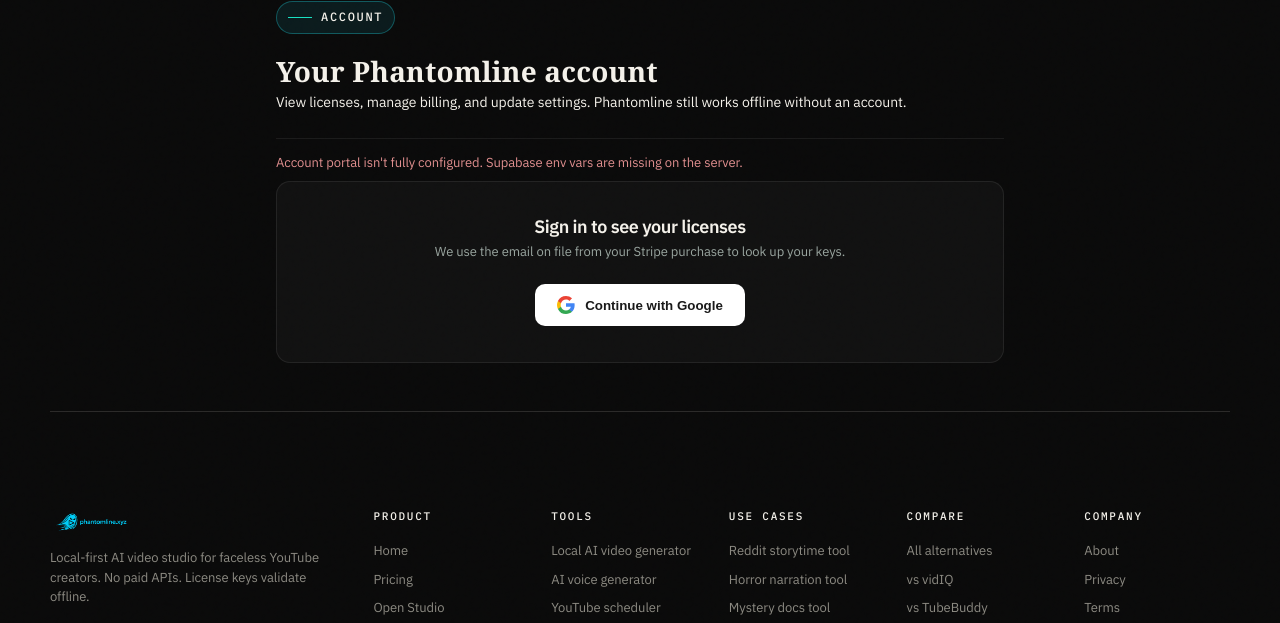
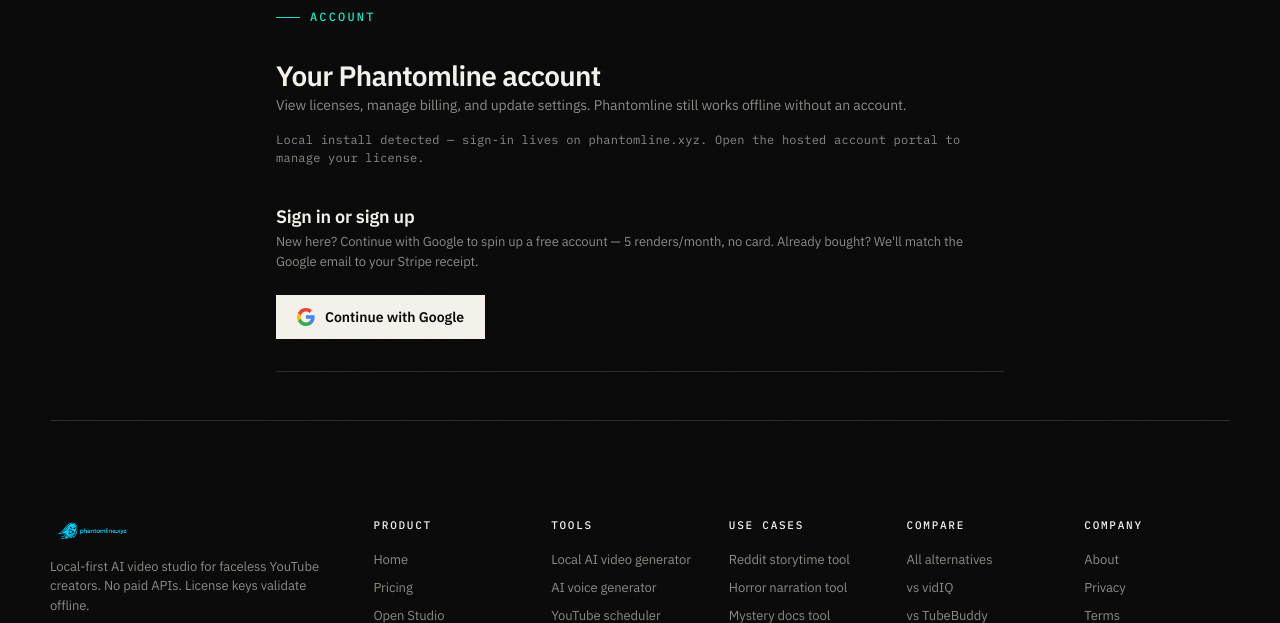
Before and after one commit to Kyle-McCool/phantomline, a Flask app: page /account in a window 1280 px wide. Shown: the part 107-730 px from the top of the page. Run offline with Flask 3, Linux system fonts and the light colour scheme; some libraries are stand-ins or nearby versions.

Commit message:
UX audit fixes: /account brand-align + new-user state, /download IA fix
Closes top 5 ROI items from the standard-depth UX audit:
- /account: drop article.css, brand-align with landing.css tokens
  (IBM Plex, hairline cards, brand-teal accents). Localhost-friendly
  status banner instead of scary red error. New-user empty state with
  free-tier framing + 'Open Studio' / 'See plans' CTAs.
- account.html: signin copy 'Sign in or sign up' instead of assuming
  prior Stripe purchase.
- /download: default tab flipped from 'Open in Claude Code (EASIEST)'
  to 'Manual steps (RECOMMENDED)' — non-tech persona was bouncing on
  a developer-tool entry point.
- install.html: title fix ('Install Phantomline' not 'Install
  Phantomline desktop for Phantomline'), back-link → / instead of
  /app (user hasn't installed yet).

Validated locally: console clean, Plex fonts on h1/button/body,
status no longer red on localhost, default install pane is manual.

Co-Authored-By: Claude Opus 4.7 (1M context) <noreply@anthropic.com>

```diff
--- a/static/account.js
+++ b/static/account.js
@@ -79,13 +79,30 @@ if (safeNextPathTopLevel()) {
 
 // ---------------------------------------------------------------------------
 // Hard-fail short-circuit if Supabase config is missing on the server. Show
-// the signin card with a clear status so the user knows what to fix.
+// the signin card without a scary red banner on local dev — desktop installs
+// don't have Supabase env vars by design, so a "this site is broken" warning
+// is a false positive. On hosted (phantomline.xyz) the warning still fires
+// loudly because it IS a misconfigured deploy.
 // ---------------------------------------------------------------------------
+const _hostname = location.hostname || "";
+const _isLocal =
+  _hostname === "localhost" ||
+  _hostname === "127.0.0.1" ||
+  _hostname === "" ||
+  _hostname.endsWith(".local");
+
 if (!SUPABASE_URL || !SUPABASE_ANON_KEY) {
-  setStatus(
-    "Account portal isn't fully configured. Supabase env vars are missing on the server.",
-    "error",
-  );
+  if (_isLocal) {
+    // Friendly local message: this is your desktop install, no panic.
+    setStatus(
+      "Local install detected — sign-in lives on phantomline.xyz. Open the hosted account portal to manage your license.",
+    );
+  } else {
+    setStatus(
+      "Account portal isn't fully configured. Supabase env vars are missing on the server.",
+      "error",
+    );
+  }
   $("#signin-card").hidden = false;
 } else {
   // Dynamic import wrapped so a network/CSP error is visible to the user
@@ -180,7 +197,26 @@ if (!SUPABASE_URL || !SUPABASE_ANON_KEY) {
     function renderLicenses(licenses) {
       const list = $("#licenses-list");
       if (!licenses || !licenses.length) {
-        list.innerHTML = `<div class="empty">No licenses on this email yet. After a Stripe purchase, your key arrives by email and shows up here within a minute.</div>`;
+        // Friendly empty state for new (free-tier) users. The previous copy
+        // ("No licenses on this email yet") read as a dead end — but a fresh
+        // sign-in IS a free account, so we lead with the positive frame and
+        // give them two next-steps: open Studio (use what they have) or
+        // upgrade (convert).
+        list.innerHTML = `
+          <div class="card">
+            <h3>You're on the Free tier <span class="pill">Active</span></h3>
+            <p class="meta">5 video renders per month, full local AI pipeline, project library. No card on file.</p>
+            <div class="row-actions">
+              <a class="cta signal" href="/app">Open Studio</a>
+              <a class="cta secondary" href="/pricing">See paid plans</a>
+            </div>
+            <p class="meta" style="margin-top:14px;">
+              Already bought with a different email? Email
+              <a href="mailto:support@phantomline.xyz">support@phantomline.xyz</a>
+              with your Stripe receipt and we'll move the license over.
+            </p>
+          </div>
+        `;
         return;
       }
       list.innerHTML = licenses.map((l) => {
--- a/templates/account.html
+++ b/templates/account.html
@@ -5,7 +5,7 @@
 <title>Your account | Phantomline</title>
 <meta name="description" content="Sign in with Google to view your Phantomline license keys, manage subscriptions, and update settings." />
 <meta name="viewport" content="width=device-width, initial-scale=1, viewport-fit=cover" />
-<meta name="theme-color" content="#090b0c" />
+<meta name="theme-color" content="#0a0a0a" />
 <meta name="robots" content="noindex" />
 <!-- Supabase config consumed by /static/account.js. Both are publishable values
      (the URL is the project's REST endpoint; the anon key is the public,
@@ -16,143 +16,228 @@
 <link rel="icon" type="image/png" href="{{ '/static/phantomline-favicon.png' | versioned }}" />
 <link rel="apple-touch-icon" href="{{ '/static/phantomline-logo-square.png' | versioned }}" />
 <link rel="stylesheet" href="{{ '/static/landing.css' | versioned }}" />
-<link rel="stylesheet" href="{{ '/static/article.css' | versioned }}" />
 <style>
-  /* ---------- Account-page-specific layout ---------- */
+  /* Account portal — brand-aligned with the 2026-05 landing redesign.
+     Uses landing.css tokens (--ink, --paper, --brand, --rule). Article.css
+     was dropped from this page — it forced Cormorant Garamond on headlines
+     which clashed with the IBM Plex direction. */
+
   .acct-shell { max-width: 760px; margin: 0 auto; padding: 0 16px; }
   .acct-header {
     display: flex; align-items: center; gap: 16px;
-    margin: 8px 0 18px; padding: 18px 20px;
-    background: rgba(255,255,255,0.03);
-    border: 1px solid rgba(255,255,255,0.08);
-    border-radius: 14px;
+    margin: 8px 0 24px; padding: 20px 0;
+    background: transparent; border: 0;
+    border-bottom: 1px solid var(--rule);
+    border-radius: 0;
   }
   .acct-avatar {
-    width: 48px; height: 48px; border-radius: 50%;
-    background: linear-gradient(135deg,#4dd2c4,#7fb6ff);
+    width: 44px; height: 44px; border-radius: 0;
+    background: var(--brand);
     display: flex; align-items: center; justify-content: center;
-    font-weight: 700; color: #04141a; font-size: 18px;
+    font-weight: 600; color: var(--ink); font-size: 17px;
+    font-family: var(--font-mono);
     flex-shrink: 0; overflow: hidden;
   }
   .acct-avatar img { width: 100%; height: 100%; object-fit: cover; }
   .acct-id { flex: 1; min-width: 0; }
-  .acct-id .name { font-weight: 600; font-size: 15px; line-height: 1.2; }
-  .acct-id .email { color: var(--muted, #9aa6a0); font-size: 13px; line-height: 1.3; word-break: break-all; }
+  .acct-id .name {
+    font-family: var(--font-sans);
+    font-weight: 600; font-size: 16px;
+    line-height: 1.2; letter-spacing: -0.01em;
+    color: var(--paper);
+  }
+  .acct-id .email {
+    color: var(--text-2); font-size: 13px;
+    line-height: 1.3; word-break: break-all;
+    font-family: var(--font-mono);
+  }
   .ghost-btn {
-    background: transparent; border: 1px solid rgba(255,255,255,0.16);
-    color: var(--text, #f4f8f5); padding: 7px 12px; border-radius: 8px;
-    font-size: 12px; cursor: pointer;
-    text-decoration: none;
+    background: transparent;
+    border: 1px solid var(--rule-strong);
+    color: var(--paper); padding: 8px 14px; border-radius: 0;
+    font-family: var(--font-mono);
+    font-size: 12px; font-weight: 600;
+    text-transform: lowercase; letter-spacing: 0.02em;
+    cursor: pointer; text-decoration: none;
     display: inline-flex; align-items: center;
+    transition: color 160ms ease, border-color 160ms ease;
   }
-  .ghost-btn:hover { border-color: rgba(255,255,255,0.32); color: var(--text, #f4f8f5); }
+  .ghost-btn:hover { border-color: var(--brand); color: var(--brand); }
 
-  /* ---------- Tab bar ---------- */
   .tabbar {
-    display: flex; gap: 4px; margin: 0 0 16px;
-    border-bottom: 1px solid rgba(255,255,255,0.08);
+    display: flex; gap: 0; margin: 0 0 24px;
+    border-bottom: 1px solid var(--rule);
     overflow-x: auto;
   }
   .tabbar button {
-    background: transparent; border: 0; color: var(--muted, #9aa6a0);
-    padding: 10px 14px; font-size: 13px; cursor: pointer;
+    background: transparent; border: 0;
+    color: var(--text-2);
+    padding: 12px 16px;
+    font-family: var(--font-mono);
+    font-size: 12px; font-weight: 500;
+    letter-spacing: 0.04em; text-transform: lowercase;
+    cursor: pointer;
     border-bottom: 2px solid transparent;
     white-space: nowrap;
+    transition: color 160ms ease, border-color 160ms ease;
   }
-  .tabbar button:hover { color: var(--text, #f4f8f5); }
+  .tabbar button:hover { color: var(--paper); }
   .tabbar button[aria-selected="true"] {
-    color: var(--text, #f4f8f5);
-    border-bottom-color: #4dd2c4;
-    font-weight: 600;
+    color: var(--paper);
+    border-bottom-color: var(--brand);
   }
 
-  /* ---------- Cards ---------- */
+  /* Cards: hairline blocks instead of chunky panels. */
   .card {
-    background: rgba(255,255,255,0.03);
-    border: 1px solid rgba(255,255,255,0.08);
-    border-radius: 14px;
-    padding: 18px 20px;
-    margin: 0 0 12px;
+    background: transparent; border: 0;
+    border-bottom: 1px solid var(--rule);
+    border-radius: 0;
+    padding: 20px 0 24px;
+    margin: 0;
   }
-  .card h3 { margin: 0 0 6px; font-size: 15px; font-weight: 600; }
-  .card .meta { color: var(--muted, #9aa6a0); font-size: 13px; margin: 0 0 12px; }
+  .card + .card { padding-top: 24px; }
+  .card h3 {
+    font-family: var(--font-sans);
+    margin: 0 0 8px; font-size: 17px; font-weight: 600;
+    letter-spacing: -0.01em; color: var(--paper);
+  }
+  .card .meta { color: var(--text-2); font-size: 13px; margin: 0 0 14px; line-height: 1.55; }
   .card .meta:last-child { margin-bottom: 0; }
+
   .pill {
-    display: inline-block; font-size: 11px; padding: 2px 8px;
-    border-radius: 999px; background: rgba(120,200,140,0.12);
-    color: #7fd49d; margin-left: 8px; vertical-align: middle;
+    display: inline-block;
+    font-family: var(--font-mono);
+    font-size: 10px; font-weight: 500;
+    padding: 3px 8px; border-radius: 0;
+    background: var(--brand-faint);
+    color: var(--brand);
+    margin-left: 8px; vertical-align: middle;
+    letter-spacing: 0.08em; text-transform: uppercase;
   }
   .pill.expired { background: rgba(220,120,120,0.14); color: #e08f8f; }
-  .pill.founding { background: rgba(180,140,220,0.14); color: #c5a8e8; }
-  .pill.tier { background: rgba(120,180,255,0.12); color: #8fbaff; margin-left: 0; }
+  .pill.founding { background: rgba(232, 160, 74, 0.12); color: var(--signal); }
+  .pill.tier { background: var(--brand-faint); color: var(--brand); margin-left: 0; }
 
-  /* ---------- License + key ---------- */
   .key-box {
-    font-family: ui-monospace, SFMono-Regular, Menlo, monospace;
+    font-family: var(--font-mono);
     font-size: 12px; word-break: break-all;
-    background: rgba(0,0,0,0.35); border: 1px solid rgba(255,255,255,0.06);
-    border-radius: 8px; padding: 10px 12px; margin: 8px 0 10px;
-    color: #d8e6e8;
+    background: var(--ink-2);
+    border: 1px solid var(--rule);
+    border-radius: 0;
+    padding: 12px 14px; margin: 10px 0 12px;
+    color: var(--paper-dim);
   }
-  .row-actions { display: flex; gap: 8px; flex-wrap: wrap; }
-  .row-actions .cta { padding: 7px 12px; font-size: 12px; }
+  .row-actions { display: flex; gap: 10px; flex-wrap: wrap; }
+  .row-actions .cta { min-height: 38px; padding: 0 16px; font-size: 12px; }
 
-  /* ---------- Sign-in ---------- */
-  #signin-card { text-align: center; padding: 36px 24px; }
+  #signin-card {
+    text-align: left;
+    padding: 32px 0;
+  }
+  #signin-card h2 {
+    font-family: var(--font-sans);
+    font-weight: 600;
+    letter-spacing: -0.01em;
+    color: var(--paper);
+  }
   #signin-card .gbtn {
     display: inline-flex; align-items: center; gap: 10px;
-    padding: 12px 22px; border-radius: 10px;
-    background: #fff; color: #1a1a1a;
-    font-weight: 600; cursor: pointer; border: 0;
+    padding: 12px 20px; border-radius: 0;
+    background: var(--paper);
+    color: var(--ink);
+    font-family: var(--font-sans);
+    font-weight: 600; font-size: 14px;
+    cursor: pointer; border: 1px solid var(--paper);
+    transition: background 160ms ease, color 160ms ease, border-color 160ms ease;
   }
-  #signin-card .gbtn:hover { filter: brightness(0.96); }
+  #signin-card .gbtn:hover { background: var(--brand); border-color: var(--brand); color: var(--ink); }
   #signin-card .gbtn svg { width: 18px; height: 18px; }
 
-  /* ---------- Status / errors ---------- */
-  #status { color: var(--muted, #9aa6a0); font-size: 13px; margin: 8px 0; min-height: 18px; }
+  #status {
+    color: var(--text-2);
+    font-family: var(--font-mono);
+    font-size: 12px; letter-spacing: 0.02em;
+    margin: 8px 0; min-height: 18px;
+  }
   #status.error { color: #e08f8f; }
-  #status.success { color: #7fd49d; }
+  #status.success { color: var(--brand); }
 
   .empty {
-    background: rgba(255,255,255,0.02);
-    border: 1px dashed rgba(255,255,255,0.1);
-    border-radius: 12px; padding: 18px 20px; text-align: center;
-    color: var(--muted, #9aa6a0); font-size: 13px;
+    background: transparent;
+    border: 1px dashed var(--rule-strong);
+    border-radius: 0;
+    padding: 22px;
+    text-align: left;
+    color: var(--text-2);
+    font-size: 14px;
   }
 
-  /* ---------- Stat grid (Overview tab) ---------- */
   .stat-grid {
     display: grid;
-    grid-template-columns: repeat(auto-fit, minmax(150px, 1fr));
-    gap: 10px;
+    grid-template-columns: repeat(auto-fit, minmax(160px, 1fr));
+    gap: 0;
+    border-top: 1px solid var(--rule);
+    border-left: 1px solid var(--rule);
   }
   .stat {
-    background: rgba(0,0,0,0.25);
-    border: 1px solid rgba(255,255,255,0.06);
-    border-radius: 10px;
-    padding: 12px 14px;
+    background: transparent; border: 0;
+    border-right: 1px solid var(--rule);
+    border-bottom: 1px solid var(--rule);
+    border-radius: 0;
+    padding: 14px 16px;
   }
-  .stat .label { color: var(--muted, #9aa6a0); font-size: 11px; text-transform: uppercase; letter-spacing: 0.04em; }
-  .stat .value { font-size: 18px; font-weight: 600; margin-top: 4px; }
+  .stat .label {
+    color: var(--text-2);
+    font-family: var(--font-mono);
+    font-size: 11px; text-transform: uppercase;
+    letter-spacing: 0.16em; font-weight: 500;
+  }
+  .stat .value {
+    font-family: var(--font-mono);
+    font-size: 22px; font-weight: 500;
+    margin-top: 6px; color: var(--paper);
+    letter-spacing: -0.01em;
+  }
 
-  /* ---------- Invoice list ---------- */
   .invoice-row {
     display: flex; justify-content: space-between; align-items: center;
-    padding: 10px 0; border-top: 1px solid rgba(255,255,255,0.06);
+    padding: 12px 0;
+    border-top: 1px solid var(--rule);
     gap: 12px;
   }
   .invoice-row:first-child { border-top: 0; }
   .invoice-row .desc { font-size: 13px; flex: 1; min-width: 0; }
-  .invoice-row .desc .num { color: var(--muted, #9aa6a0); font-size: 11px; }
-  .invoice-row .amt { font-variant-numeric: tabular-nums; font-size: 13px; }
-  .invoice-row a { color: #7fb6ff; font-size: 12px; text-decoration: none; white-space: nowrap; }
-  .invoice-row a:hover { text-decoration: underline; }
+  .invoice-row .desc .num {
+    color: var(--text-2); font-size: 11px;
+    font-family: var(--font-mono); letter-spacing: 0.02em;
+  }
+  .invoice-row .amt {
+    font-variant-numeric: tabular-nums;
+    font-family: var(--font-mono);
+    font-size: 13px; color: var(--paper);
+  }
+  .invoice-row a {
+    color: var(--brand); font-size: 12px;
+    text-decoration: none; white-space: nowrap;
+    font-family: var(--font-mono); font-weight: 500;
+  }
+  .invoice-row a:hover { color: var(--brand-deep); }
 
-  .danger-zone {
-    border-color: rgba(220,120,120,0.25);
-    background: rgba(220,120,120,0.04);
+  .danger-zone { border-color: rgba(220,120,120,0.25); }
+  .danger-zone h3 { color: #e08f8f; }
+
+  /* Page header — override any prior article.css rules so headline uses
+     the new Plex sans direction, not Cormorant Garamond. */
+  .acct-shell .article-head h1 {
+    font-family: var(--font-sans) !important;
+    font-weight: 600 !important;
+    letter-spacing: -0.025em !important;
+    color: var(--paper) !important;
   }
-  .danger-zone h3 { color: #e08f8f; }
+  .acct-shell .article-head .article-lede {
+    font-family: var(--font-sans);
+    color: var(--text-2);
+  }
 </style>
 </head>
 <body>
@@ -182,8 +267,10 @@
 
       <!-- Signed-out state: Google button -->
       <section id="signin-card" class="card" hidden>
-        <h2 style="margin: 0 0 6px; font-size: 18px;">Sign in to see your licenses</h2>
-        <p class="meta" style="margin: 0 0 22px;">We use the email on file from your Stripe purchase to look up your keys.</p>
+        <h2 style="margin: 0 0 6px; font-size: 18px;">Sign in or sign up</h2>
+        <p class="meta" style="margin: 0 0 22px;">
+          New here? Continue with Google to spin up a free account — 5 renders/month, no card. Already bought? We'll match the Google email to your Stripe receipt.
+        </p>
         <button class="gbtn" id="google-btn" type="button">
           <svg viewBox="0 0 18 18" xmlns="http://www.w3.org/2000/svg" aria-hidden="true">
             <path fill="#4285F4" d="M17.64 9.2c0-.64-.06-1.25-.16-1.84H9v3.48h4.84a4.14 4.14 0 0 1-1.79 2.72v2.26h2.9c1.7-1.57 2.69-3.88 2.69-6.62Z"/>
```
Also changed, not shown: templates/install.html (+6 -6 lines).
